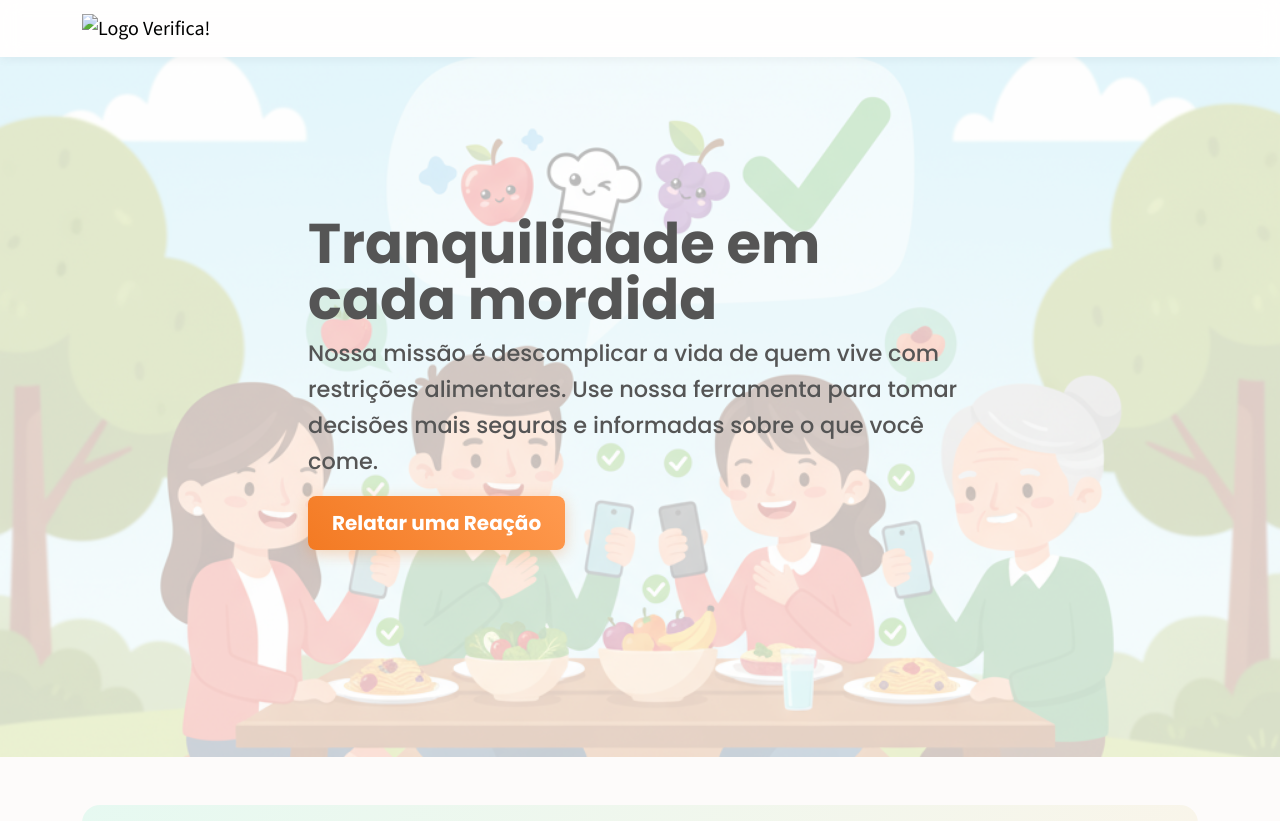
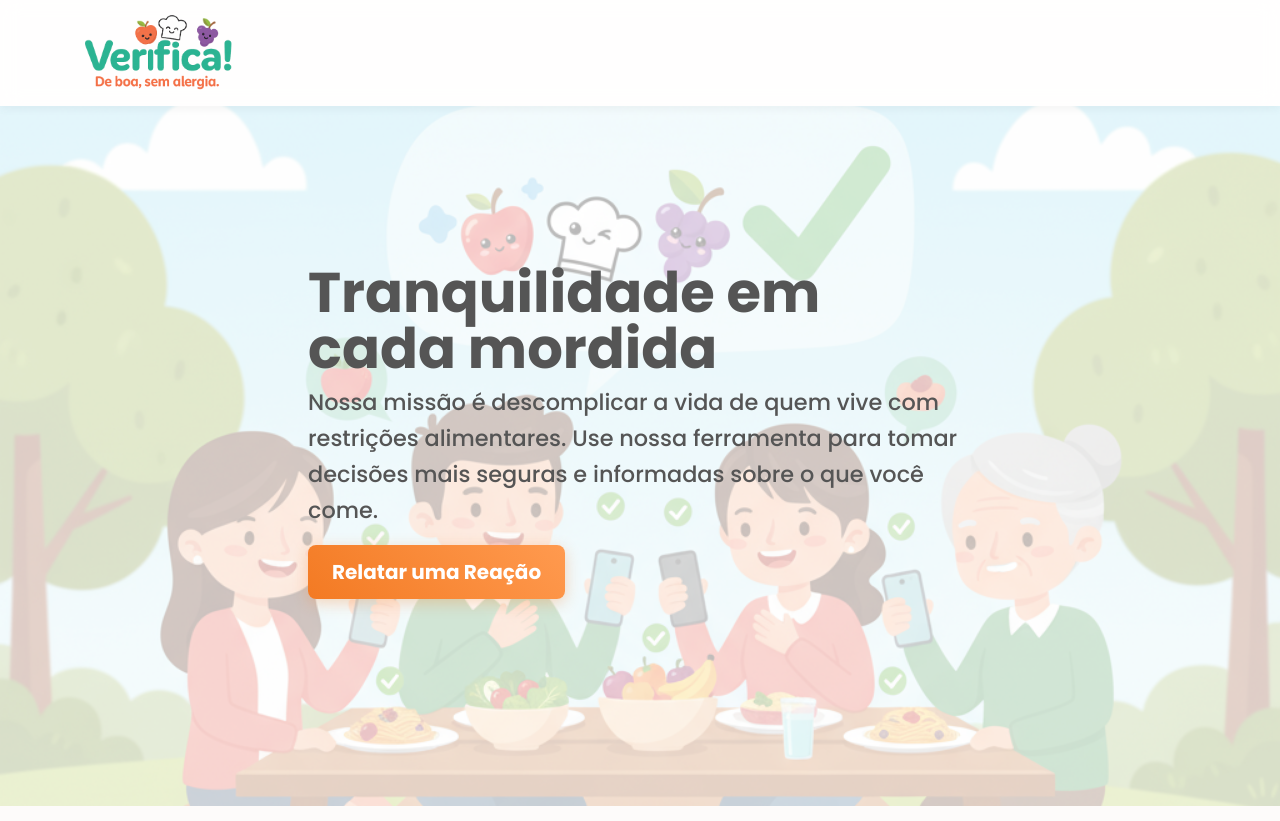
Before and after one commit to sarahlimajaeger/verifica, a plain HTML site: page index.html in a window 1280 px wide. Shown: the top 821 px of the page. Drawn offline with nearby package versions, Linux system fonts and the light colour scheme; files whose address does not match are found by name.

Commit message:
Update index.html

```diff
--- a/index.html
+++ b/index.html
@@ -5,7 +5,7 @@
     <meta name="viewport" content="width=device-width, initial-scale=1.0">
     <title>Verifica! - De boa, sem alergia.</title>
 
-    <link rel="icon" type="image/png" href="img/icon.png">
+    <link rel="icon" type="image/png" href="icon.png">
 
     <link href="https://cdn.jsdelivr.net/npm/bootstrap@5.3.3/dist/css/bootstrap.min.css" rel="stylesheet">
 
@@ -20,7 +20,7 @@
     <nav class="navbar navbar-expand-lg sticky-top">
         <div class="container">
             <a class="navbar-brand" href="#">
-                <img src="img/logo.png" alt="Logo Verifica!" height="40">
+                <img src="logo.png" alt="Logo Verifica!" height="40">
             </a>
         </div>
     </nav>
@@ -184,4 +184,5 @@
     <script src="https://cdn.jsdelivr.net/npm/chart.js"></script>
     <script src="script.js"></script>
 </body>
+
 </html>
```
